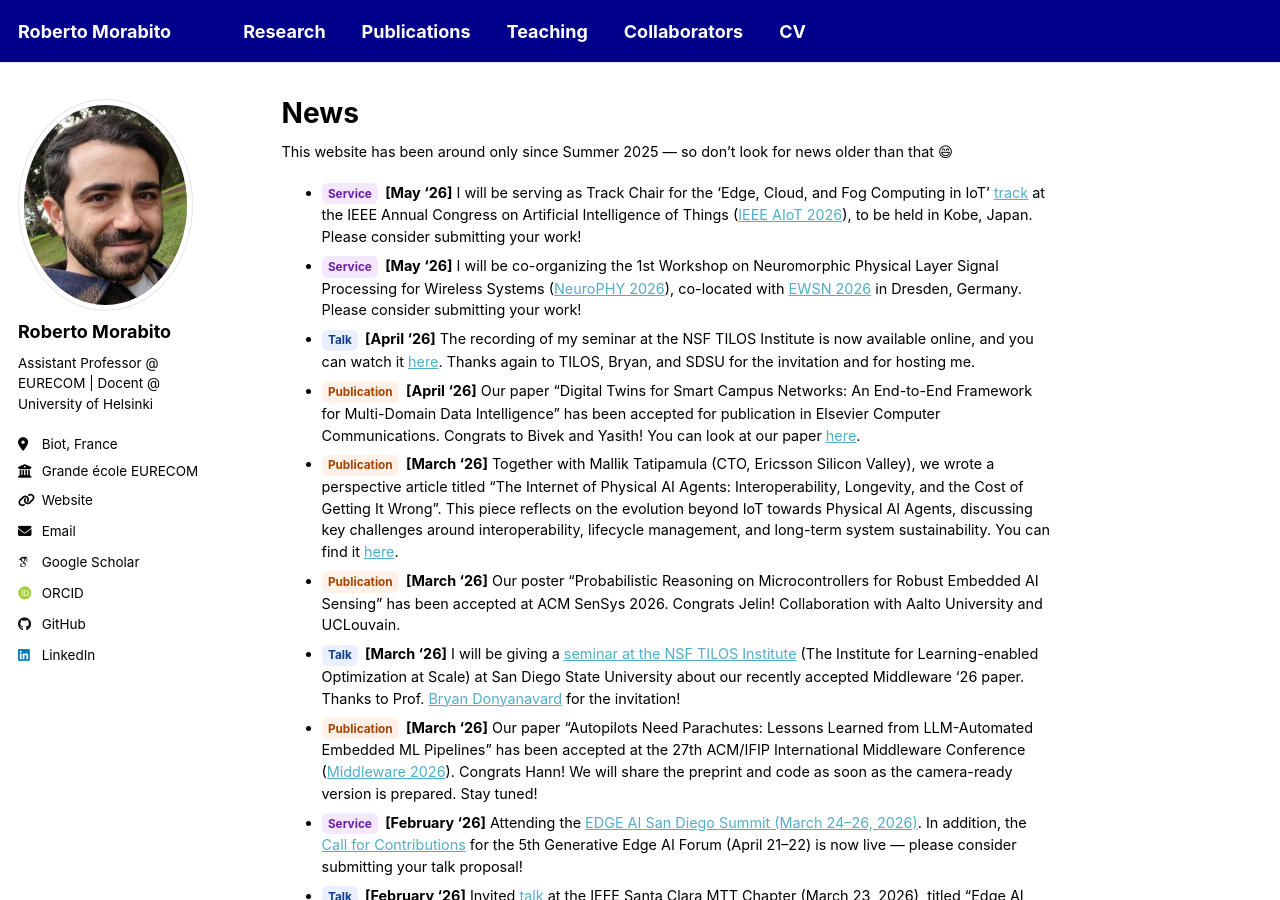
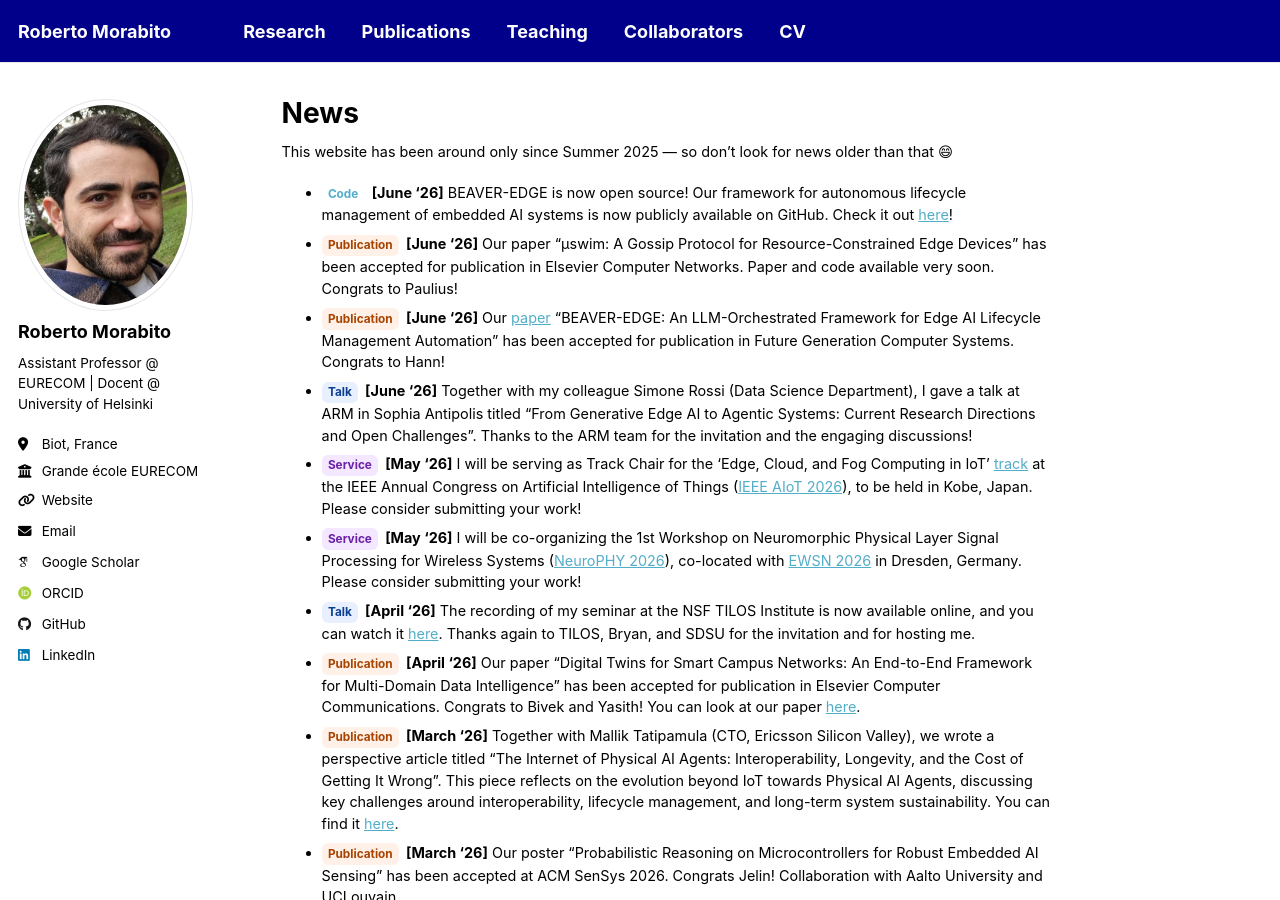
Before and after one commit to robertmora/robertmora.github.io, a Jekyll site: the page built from _pages/news.md, in a window 1280 px wide and 900 px high. Built offline with Jekyll 4.4.1, drawn with Linux system fonts in a browser that asks for light colours; some web fonts are replaced; a script that is not in the unit is left out.

Commit message:
Update news.md

```diff
--- a/_pages/news.md
+++ b/_pages/news.md
@@ -6,6 +6,10 @@ author_profile: true
 
 This website has been around only since Summer 2025 — so don’t look for news older than that 😄
 
+- [Code](){:.tag .tag--code} **[June '26]** BEAVER-EDGE is now open source! Our framework for autonomous lifecycle management of embedded AI systems is now publicly available on GitHub. Check it out [here](https://github.com/beaver-edge){:target="_blank"}!
+- [Publication](){:.tag .tag--pub} **[June '26]** Our paper "µswim: A Gossip Protocol for Resource-Constrained Edge Devices" has been accepted for publication in Elsevier Computer Networks. Paper and code available very soon. Congrats to Paulius!
+- [Publication](){:.tag .tag--pub} **[June '26]** Our [paper](https://www.sciencedirect.com/science/article/pii/S0167739X26003316){:target="_blank"} "BEAVER-EDGE: An LLM-Orchestrated Framework for Edge AI Lifecycle Management Automation" has been accepted for publication in Future Generation Computer Systems. Congrats to Hann!
+- [Talk](){:.tag .tag--talk} **[June '26]** Together with my colleague Simone Rossi (Data Science Department), I gave a talk at ARM in Sophia Antipolis titled "From Generative Edge AI to Agentic Systems: Current Research Directions and Open Challenges". Thanks to the ARM team for the invitation and the engaging discussions!
 - [Service](){:.tag .tag--service} **[May '26]** I will be serving as Track Chair for the 'Edge, Cloud, and Fog Computing in IoT' [track](https://www.ieee-aiot.org/2026/progcom.php){:target="_blank"} at the IEEE Annual Congress on Artificial Intelligence of Things ([IEEE AIoT 2026](https://www.ieee-aiot.org/2026/index.php){:target="_blank"}), to be held in Kobe, Japan. Please consider submitting your work!
 - [Service](){:.tag .tag--service} **[May '26]** I will be co-organizing the 1st Workshop on Neuromorphic Physical Layer Signal Processing for Wireless Systems ([NeuroPHY 2026](https://ewsn-neurophy.github.io/2026/index.html){:target="_blank"}), co-located with [EWSN 2026](https://ewsn26.netd.cs.tu-dresden.de/){:target="_blank"} in Dresden, Germany. Please consider submitting your work!
 - [Talk](){:.tag .tag--talk} **[April '26]** The recording of my seminar at the NSF TILOS Institute is now available online, and you can watch it [here](https://www.youtube.com/watch?v=SDxzFfiau8k){:target="_blank"}. Thanks again to TILOS, Bryan, and SDSU for the invitation and for hosting me.
```
